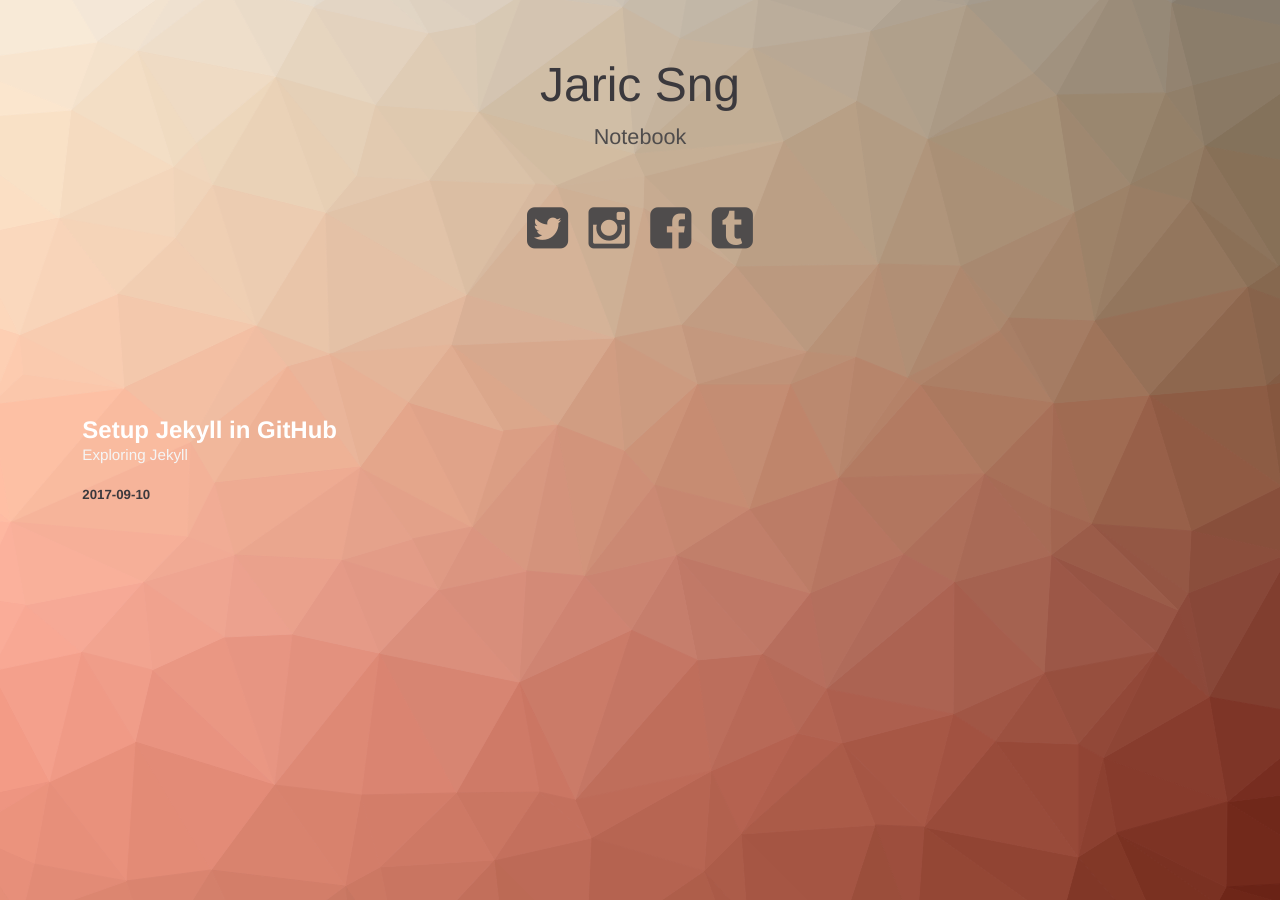
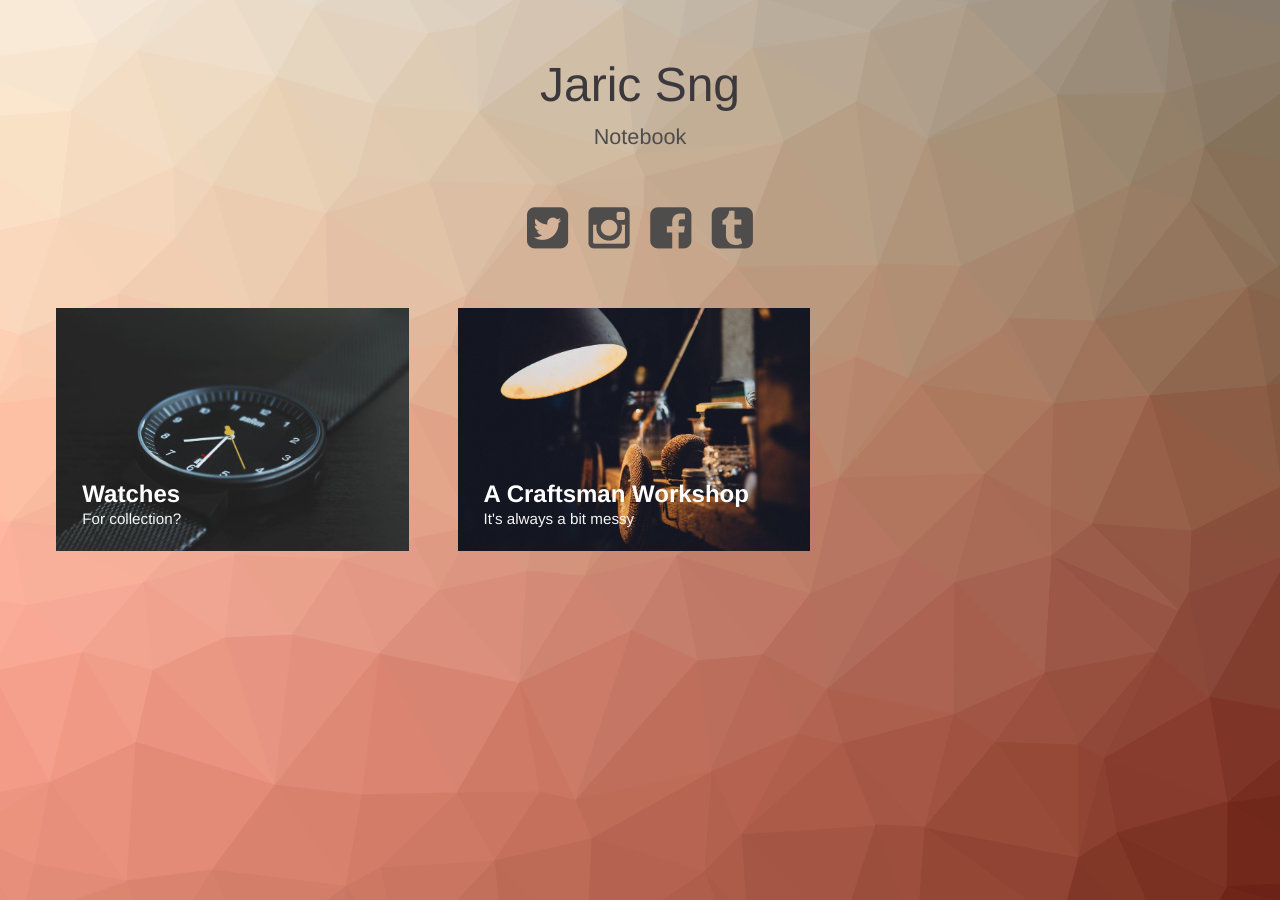
Before and after one commit to jaricsng/jaricsng.github.io, a Jekyll site: the page built from index.html, in a window 1280 px wide. Built offline with Jekyll 4.4.1, drawn with Linux system fonts in a browser that asks for light colours.

Commit message:
added watches

```diff
--- a/_posts/2017-09-10-jekyll.markdown
+++ b/_posts/2017-09-10-jekyll.markdown
@@ -1,11 +1,15 @@
 ---
-title:  "Setup Jekyll in GitHub"
-subtitle: "Exploring Jekyll"
+title:  "A Craftsman Workshop"
+subtitle: "It's always a bit messy"
 author: "Jaric Sng"
 avatar: "img/authors/wferr.png"
+image: "img/f.jpg"
 date:   2017-09-10
 ---
-# Customizing GitHub Pages
+# Setup Jekyll in GitHub
+Exploring Jekyll
+
+## Customizing GitHub Pages
 
 [Customizing GitHub Pages](https://help.github.com/categories/customizing-github-pages/)
 
--- a/index.html
+++ b/index.html
@@ -60,13 +60,12 @@
                         <div class="card__caption">
                             <h2 class="card__title">{{ post.title }}</h2>
                             <p class="card__subtitle">{{ post.subtitle }}</p>
-                            <h5><span class="meta__date">{{ post.date | date: "%Y-%m-%d" }}</span></h5>
                         </div>
                         <div class="card__copy">
                             <div class="meta">
                                 <img class="meta__avatar" src="{{ post.avatar }}"/>
                                 <span class="meta__author">{{ post.author }}</span>
-                                <!-- <span class="meta__date">{{ post.date | date: "%Y-%m-%d" }}</span> -->
+                                <span class="meta__date">{{ post.date | date: "%Y-%m-%d" }}</span>
                             </div>
                             {{ post.content }}
                         </div>
```
Also changed, not shown: _posts/2017-09-11-watches.markdown (added, +21 -0 lines).
